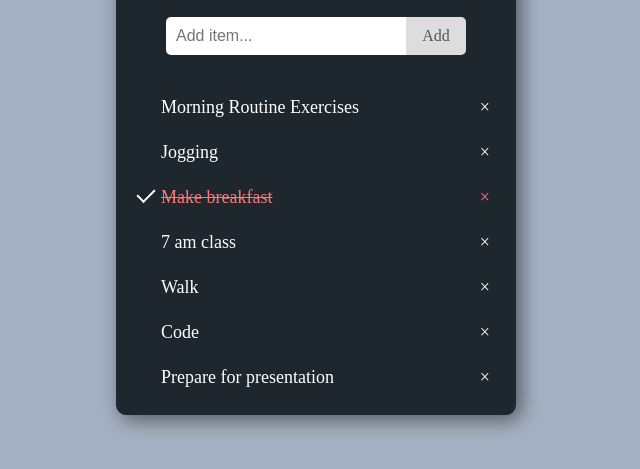
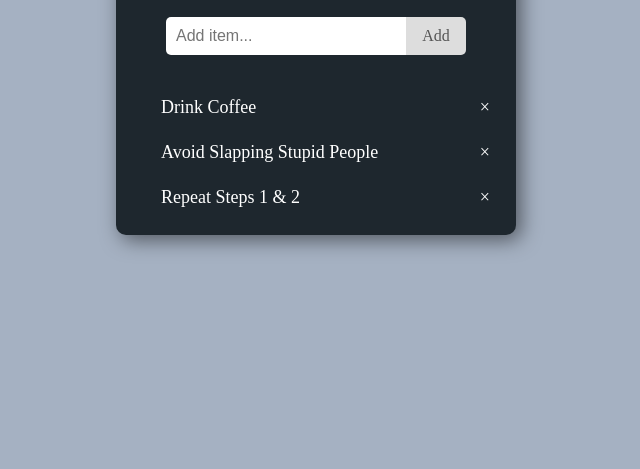
Before and after one commit to ynacastillo/todo-list-js, a plain HTML site: page index.html in a window 1280 px wide. Shown: the part 95-564 px from the top of the page, without its empty margins (324-964 px from the left). Drawn offline with Linux system fonts and the light colour scheme.

Commit message:
Update index.html

```diff
--- a/index.html
+++ b/index.html
@@ -14,13 +14,11 @@
         </div>
         <!-- list div -->
         <ul id="items">
-            <li> Morning Routine Exercises </li>
-            <li> Jogging </li>
-            <li class="checked">Make breakfast</li>
-            <li> 7 am class </li>
-             <li> Walk </li>
-              <li> Code </li>
-            <li>Prepare for presentation</li>
+            <li> Drink Coffee </li>
+            <li> Avoid Slapping Stupid People</li>
+            <li> Repeat Steps 1 & 2 </li>
+
+
         </ul>
     </div>
     <!-- link the javascript file to html file -->
```
